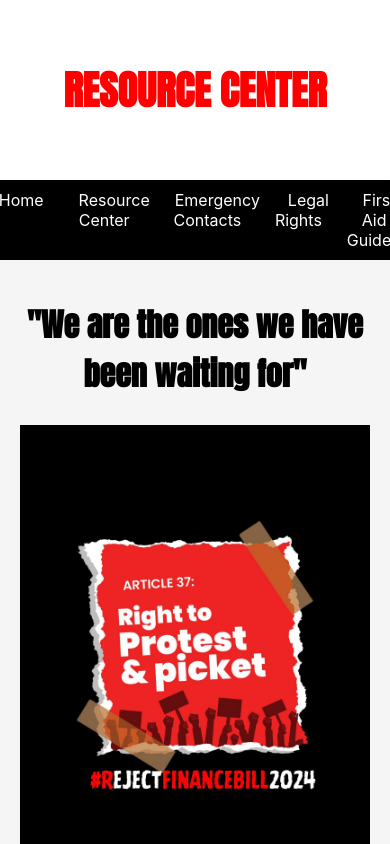
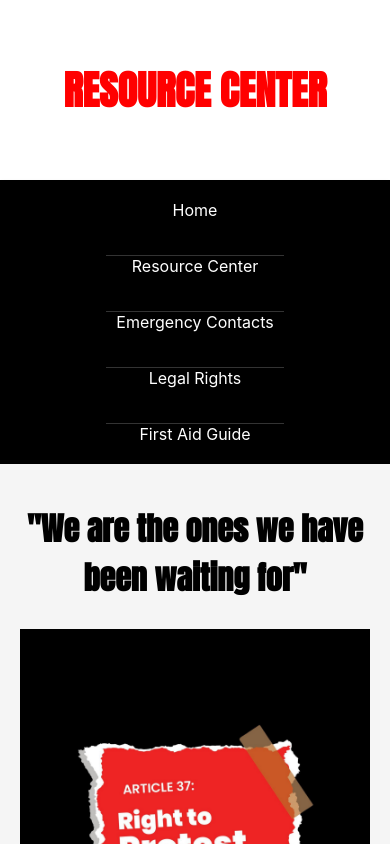
Before and after one commit to kinsiabdirahman/resource_center, a React (Create React App) app: page / in a window 390 px wide. Shown: the top 844 px of the page. Built offline with nearby package versions, Linux system fonts and the light colour scheme.

Commit message:
responsiveness corrected

```diff
--- a/src/App.css
+++ b/src/App.css
@@ -1,4 +1,3 @@
-
 @import url('https://fonts.googleapis.com/css2?family=Anton&display=swap');
 
 body {
@@ -63,6 +62,25 @@ body {
   background-color: #070a71;
 }
 
+/* Media query for responsiveness */
+@media (max-width: 768px) {
+  .App-navbar ul {
+    flex-direction: column;
+    align-items: center;
+  }
+
+  .App-navbar li {
+    margin: 10px 0;
+    border-top: 1px solid #333; /* Separator line between menu items */
+    width: 100%;
+    text-align: center;
+  }
+
+  .App-navbar li:first-child {
+    border-top: none; /* Remove separator from top of the first item */
+  }
+}
+
 .App-main {
   flex: 1;
   padding: 20px;
--- a/src/App.js
+++ b/src/App.js
@@ -4,7 +4,6 @@ import ResourceCenter from './ResourceCenter';
 import EmergencyContacts from './EmergencyContacts';
 import LegalRights from './LegalRights';
 import FirstAidGuides from './FirstAidGuides';
-import VolunteerSignup from './VolunteerSignup';
 import './App.css';
 import protImage from './prov.JPG';
 
@@ -22,7 +21,6 @@ const App = () => {
             <li><Link to="/emergency-contacts">Emergency Contacts</Link></li>
             <li><Link to="/legal-rights">Legal Rights</Link></li>
             <li><Link to="/first-aid-guides">First Aid Guide</Link></li>
-
           </ul>
         </nav>
         <main className="App-main">
@@ -37,7 +35,6 @@ const App = () => {
             <Route path="/emergency-contacts" element={<EmergencyContacts />} />
             <Route path="/legal-rights" element={<LegalRights />} />
             <Route path="/first-aid-guides" element={<FirstAidGuides />} />
-
           </Routes>
         </main>
         <footer className="App-footer">
```
